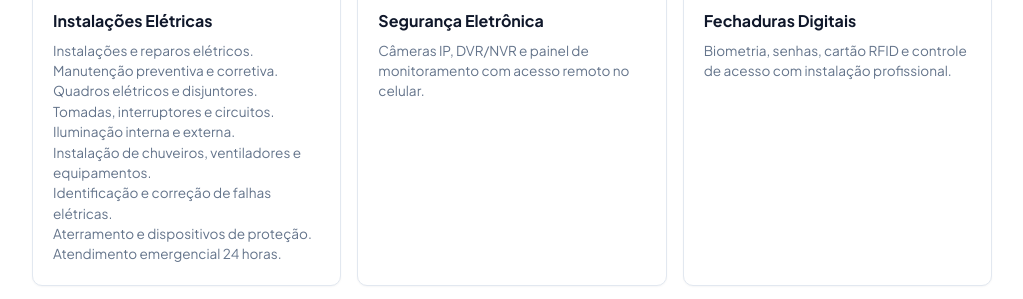
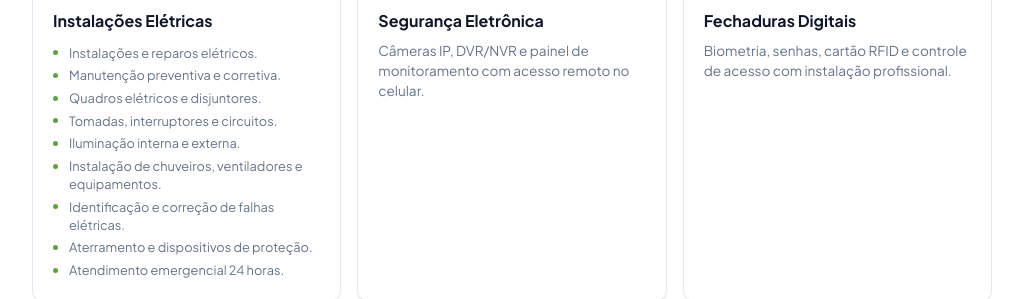
Before and after one commit to emotta04/sox-landing-page, a plain HTML site: page index.html in a window 1280 px wide. Shown: the part 820-1119 px from the top of the page, without its empty margins (128-1151 px from the left). Drawn offline with Linux system fonts and the light colour scheme; grey boxes are pictures that could not be loaded.

Commit message:
fix: corrige estrutura HTML (ul dentro de p) e estiliza lista de serviços com marcadores

```diff
--- a/index.html
+++ b/index.html
@@ -248,6 +248,34 @@
     flex: 1;
   }
 
+  .service-list {
+    list-style: none;
+    display: flex;
+    flex-direction: column;
+    gap: 0.3rem;
+    flex: 1;
+    margin-top: 0.25rem;
+  }
+
+  .service-list li {
+    font-size: 0.8rem;
+    color: var(--text-muted);
+    padding-left: 1rem;
+    position: relative;
+    line-height: 1.4;
+  }
+
+  .service-list li::before {
+    content: "";
+    position: absolute;
+    left: 0;
+    top: 0.45em;
+    width: 5px;
+    height: 5px;
+    border-radius: 50%;
+    background: var(--accent);
+  }
+
   /* Compact Banner */
   .compact-banner {
     background: var(--primary);
@@ -352,17 +380,17 @@
               <svg width="20" height="20" fill="none" stroke="currentColor" stroke-width="2" stroke-linecap="round" stroke-linejoin="round" viewBox="0 0 24 24"><polygon points="13 2 3 14 12 14 11 22 21 10 12 10 13 2"></polygon></svg>
             </div>
             <h3>Instalações Elétricas</h3>
-            <p>
-              Instalações e reparos elétricos.
-              <br>Manutenção preventiva e corretiva.
-              <br>Quadros elétricos e disjuntores.
-              <br>Tomadas, interruptores e circuitos.
-              <br>Iluminação interna e externa.
-              <br>Instalação de chuveiros, ventiladores e equipamentos.
-              <br>Identificação e correção de falhas elétricas.
-              <br>Aterramento e dispositivos de proteção.
-              <br>Atendimento emergencial 24 horas.
-            </p>
+            <ul class="service-list">
+              <li>Instalações e reparos elétricos.</li>
+              <li>Manutenção preventiva e corretiva.</li>
+              <li>Quadros elétricos e disjuntores.</li>
+              <li>Tomadas, interruptores e circuitos.</li>
+              <li>Iluminação interna e externa.</li>
+              <li>Instalação de chuveiros, ventiladores e equipamentos.</li>
+              <li>Identificação e correção de falhas elétricas.</li>
+              <li>Aterramento e dispositivos de proteção.</li>
+              <li>Atendimento emergencial 24 horas.</li>
+            </ul>
           </div>
         </div>
 
```
